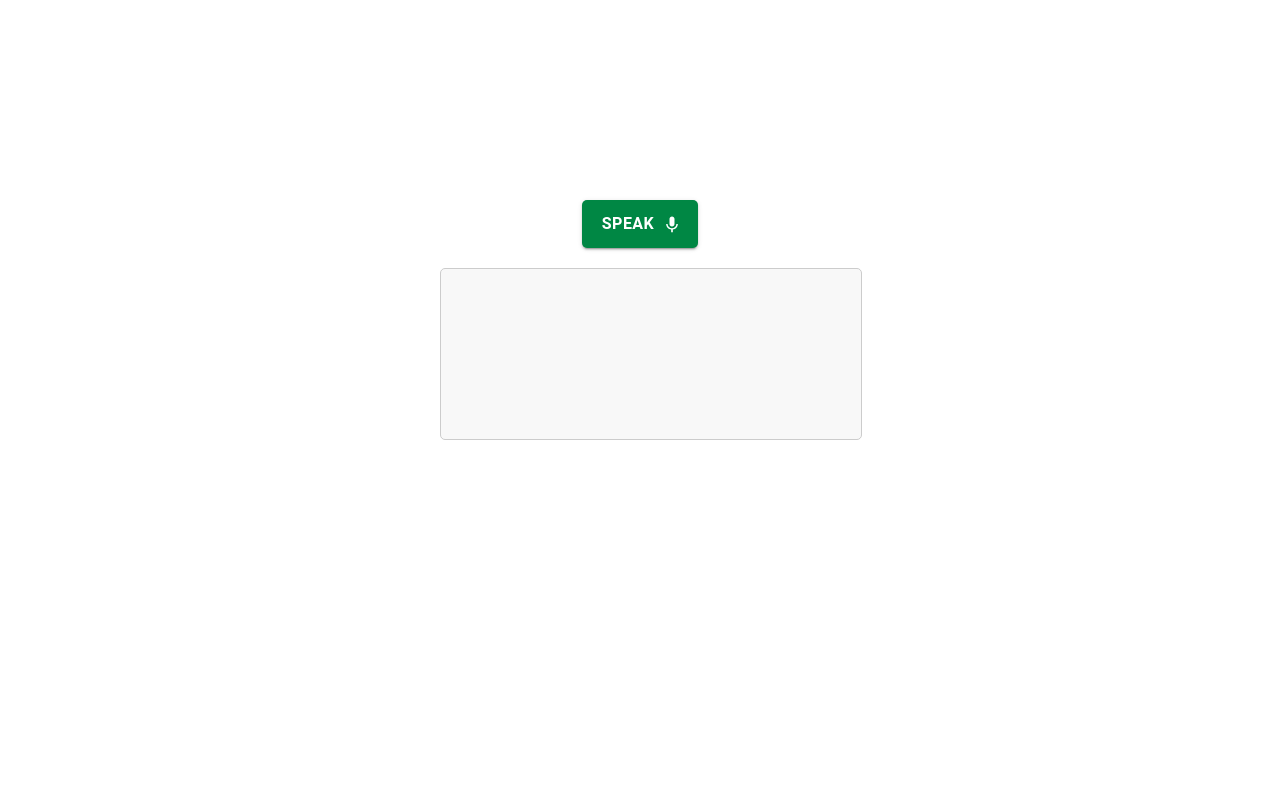
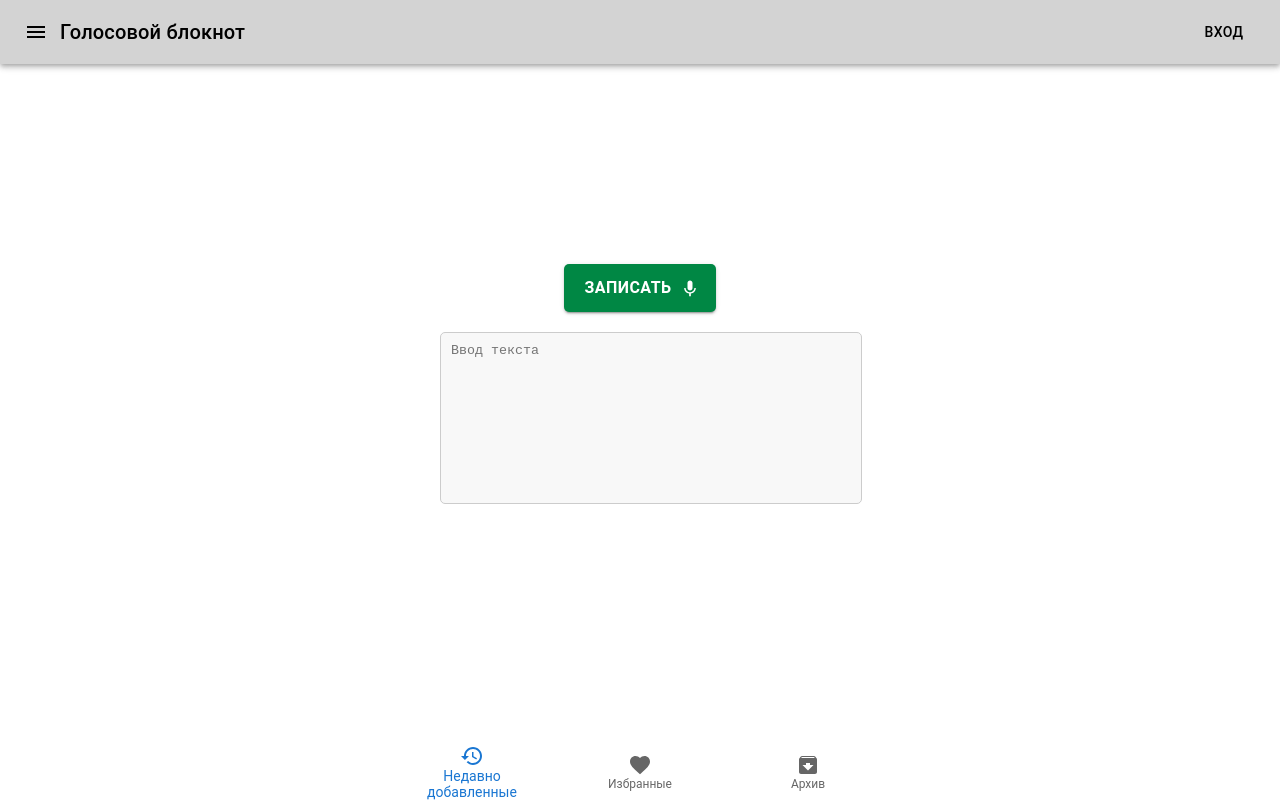
Before and after one commit to Nurseit03/speech-app, a React (Create React App) app: page / in a window 1280 px wide. Built offline with nearby package versions, Linux system fonts and the light colour scheme.

Commit message:
add header and footer

```diff
--- a/src/components/voice-input/index.tsx
+++ b/src/components/voice-input/index.tsx
@@ -49,7 +49,7 @@ export const VoiceInput = () => {
           width: "min-content"
         }}
       >
-        {isListening ? "Stop listening" : "Speak"}
+        {isListening ? "Стоп" : "Записать"}
       </Button>
       <textarea
         style={{
@@ -64,6 +64,7 @@ export const VoiceInput = () => {
           backgroundColor: "#f8f8f8",
           color: "#333",
         }}
+        placeholder="Ввод текста"
         disabled={isListening}
         value={
           isListening
--- /dev/null
+++ b/src/modules/footer/Footer.tsx
@@ -0,0 +1,51 @@
+// import React from 'react';
+
+// const Footer = () => {
+//   return (
+//     <footer style={{
+//       position: "fixed",
+//       bottom: 0,
+//       width: "100%",
+//       backgroundColor: "lightgray",
+//       textAlign: "center",
+//       padding: "10px 0"
+//     }}>
+//       Footer
+//     </footer>
+//   );
+// };
+
+// export default Footer;
+import { useState } from "react";
+import Box from "@mui/material/Box";
+import BottomNavigation from "@mui/material/BottomNavigation";
+import BottomNavigationAction from "@mui/material/BottomNavigationAction";
+import RestoreIcon from "@mui/icons-material/Restore";
+import FavoriteIcon from "@mui/icons-material/Favorite";
+import ArchiveIcon from '@mui/icons-material/Archive';
+
+export default function Footer() {
+  const [value, setValue] = useState(0);
+
+  return (
+    <Box
+      sx={{
+        width: "100%",
+        position: "fixed",
+        bottom: 0,
+      }}
+    >
+      <BottomNavigation
+        showLabels
+        value={value}
+        onChange={(event, newValue) => {
+          setValue(newValue);
+        }}
+      >
+        <BottomNavigationAction label="Недавно добавленные" icon={<RestoreIcon />} />
+        <BottomNavigationAction label="Избранные" icon={<FavoriteIcon />} />
+        <BottomNavigationAction label="Архив" icon={<ArchiveIcon />} />
+      </BottomNavigation>
+    </Box>
+  );
+}
--- /dev/null
+++ b/src/modules/header/Header.tsx
@@ -0,0 +1,34 @@
+import AppBar from "@mui/material/AppBar";
+import Box from "@mui/material/Box";
+import Toolbar from "@mui/material/Toolbar";
+import Typography from "@mui/material/Typography";
+import Button from "@mui/material/Button";
+import IconButton from "@mui/material/IconButton";
+import MenuIcon from "@mui/icons-material/Menu";
+
+interface IHeaderProps {
+    title: string;
+}
+
+export default function Header({title}: IHeaderProps) {
+  return (
+    <Box sx={{ flexGrow: 1, backgroundColor: "lightgrey"}}>
+      <AppBar position="static" color="transparent">
+        <Toolbar>
+          <IconButton
+            size="large"
+            edge="start"
+            color="inherit"
+            aria-label="menu"
+          >
+            <MenuIcon />
+          </IconButton>
+          <Typography variant="h6" component="div" sx={{ flexGrow: 1 }}>
+            {title}
+          </Typography>
+          <Button color="inherit">Вход</Button>
+        </Toolbar>
+      </AppBar>
+    </Box>
+  );
+}
--- a/src/modules/layout/Layout.tsx
+++ b/src/modules/layout/Layout.tsx
@@ -1,16 +1,16 @@
 import { FC, PropsWithChildren } from "react";
 import { Box } from "@mui/material";
-// import Header from "";
-// import Footer from "";
+import Header from "../header/Header";
+import Footer from "../footer/Footer";
 
 export const Layout: FC<PropsWithChildren> = ({ children }) => {
   return (
     <Box>
-      {/* <Header /> */}
+      <Header title="Голосовой блокнот"/>
       <Box component="main" style={{ width: "100%", margin: "0 auto" }}>
         {children}
       </Box>
-      {/* <Footer /> */}
+      <Footer />
     </Box>
   );
 };
```
